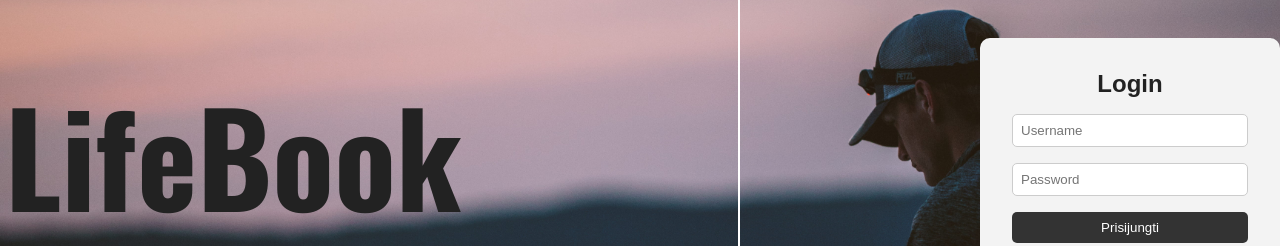
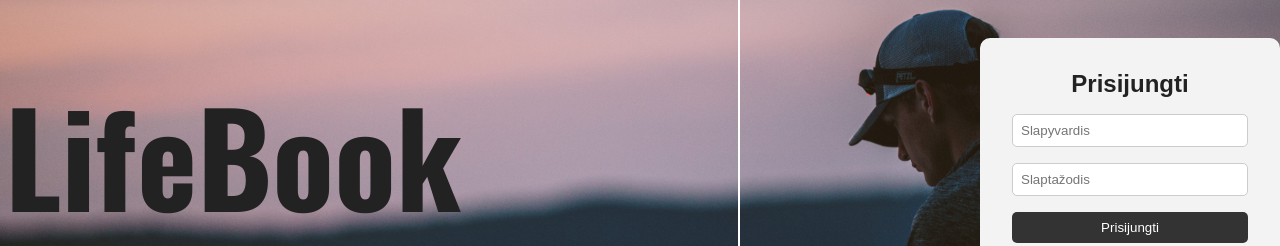
Before and after one commit to fAntomlt/baigiamasisdarbas, a React (Vite) app: page / in a window 1280 px wide. Shown: the part 220-466 px from the top of the page. Built offline with nearby package versions, Linux system fonts and the light colour scheme.

Commit message:
Text lithuanised

```diff
--- a/src/components/organisms/LoginForm.jsx
+++ b/src/components/organisms/LoginForm.jsx
@@ -40,9 +40,9 @@ const RegisterText = styled.p`
 const LoginForm = () => {
   return (
     <Box>
-      <Title>Login</Title>
-      <Input type="text" placeholder="Username" />
-      <Input type="password" placeholder="Password" />
+      <Title>Prisijungti</Title>
+      <Input type="text" placeholder="Slapyvardis" />
+      <Input type="password" placeholder="Slaptažodis" />
       <Button>Prisijungti</Button>
       <RegisterText>Jei neesate prisiregistravę – spauskite čia</RegisterText>
     </Box>
```
